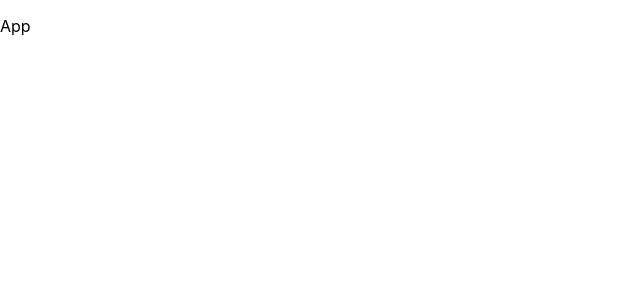
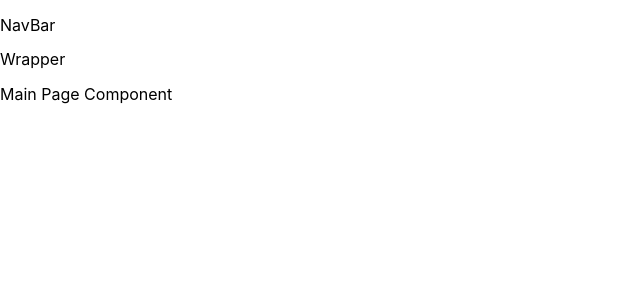
Before and after one commit to mishken3/mishken-web, a React (Create React App) app: page / in a window 1280 px wide. Shown: the top 300 px of the page, without its empty margins (0-640 px from the left). Built offline with nearby package versions, Linux system fonts and the light colour scheme.

Commit message:
router setup

```diff
--- a/src/App.tsx
+++ b/src/App.tsx
@@ -1,7 +1,21 @@
+import 'normalize.css';
+
 import React from 'react';
+import { BrowserRouter, Route, Routes } from 'react-router-dom';
+
+import { Wrapper } from './components';
+import { Main } from './pages';
 
 function App() {
-	return <p>App</p>;
+  return (
+    <BrowserRouter>
+      <Routes>
+        <Route path="/" element={<Wrapper />}>
+          <Route index element={<Main />} />
+        </Route>
+      </Routes>
+    </BrowserRouter>
+  );
 }
 
 export default App;
--- /dev/null
+++ b/src/components/NavBar/NavBar.tsx
@@ -0,0 +1,5 @@
+import React from 'react';
+
+export const NavBar = () => {
+  return <p>NavBar</p>;
+};
--- /dev/null
+++ b/src/components/NavBar/index.ts
@@ -0,0 +1 @@
+export * from './NavBar';
--- /dev/null
+++ b/src/components/Wrapper/Wrapper.tsx
@@ -0,0 +1,14 @@
+import React from 'react';
+import { Outlet } from 'react-router-dom';
+
+import { NavBar } from '../NavBar';
+
+export const Wrapper = () => {
+  return (
+    <>
+      <NavBar />
+      <p>Wrapper</p>
+      <Outlet />
+    </>
+  );
+};
--- /dev/null
+++ b/src/components/Wrapper/index.ts
@@ -0,0 +1 @@
+export * from './Wrapper';
--- /dev/null
+++ b/src/components/index.ts
@@ -0,0 +1,2 @@
+export * from './NavBar';
+export * from './Wrapper';
--- /dev/null
+++ b/src/pages/Main/Main.tsx
@@ -0,0 +1,6 @@
+import React from 'react';
+
+export const Main = () => {
+  console.log('test');
+  return <p>Main Page Component</p>;
+};
--- /dev/null
+++ b/src/pages/Main/index.ts
@@ -0,0 +1 @@
+export * from './Main';
--- /dev/null
+++ b/src/pages/index.ts
@@ -0,0 +1 @@
+export * from './Main';
```
Also changed, not shown: src/index.tsx (+6 -4 lines).
